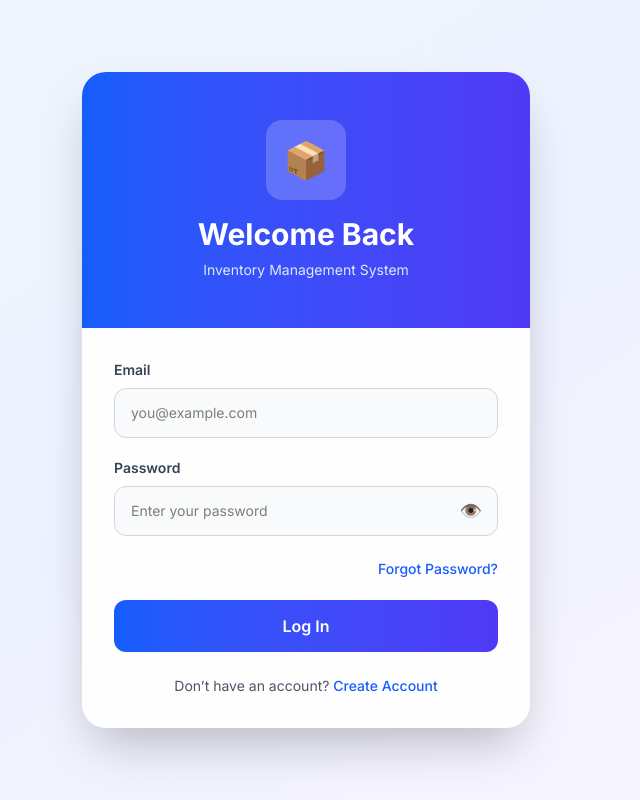
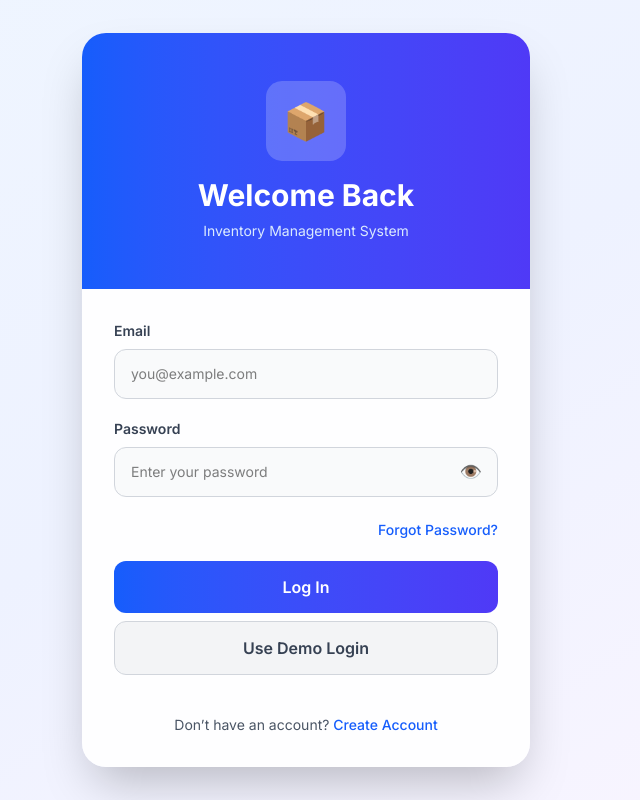
Before and after one commit to AbuShahma022/Inventory-management-system, a React (Vite) app in the folder frontend/: page /login in a window 1280 px wide. Shown: the whole page, without its empty margins (334-974 px from the left). Built offline with nearby package versions, Linux system fonts and the light colour scheme.

Commit message:
demo login credential added

```diff
--- a/frontend/src/Component/Users/LoginComponent.jsx
+++ b/frontend/src/Component/Users/LoginComponent.jsx
@@ -105,6 +105,22 @@ function LoginComponent() {
               {isLoading ? "Logging in..." : "Log In"}
             </button>
 
+            {/* Demo Login Button */}
+        <button
+           type="button"
+          onClick={() => {
+          emailRef.current.value = "demometa1@gmail.com";
+          passwordRef.current.value = "123456";
+          SuccessToast("Demo credentials filled");
+          }}
+        className="w-full py-3.5 bg-gray-100 text-gray-700 font-semibold text-base
+       rounded-xl border border-gray-300 hover:bg-gray-200 transition-all duration-200 mb-4 mt-2"
+      >
+         Use Demo Login
+        </button>
+
+
+
             {/* Register Link */}
             <p className="text-center text-sm text-gray-600 mt-6">
               Don’t have an account?{" "}
```
